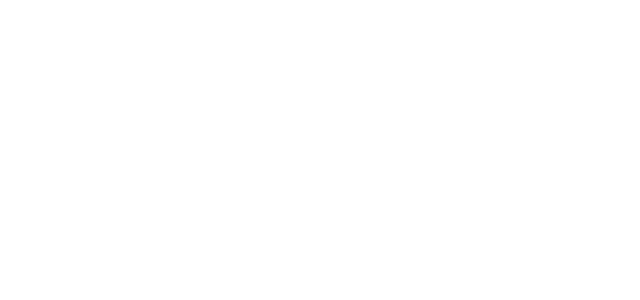
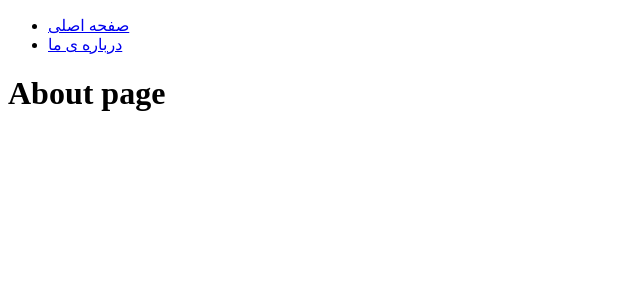
Before and after one commit to artin231/TaskManager-with-React-js, a React (Vite) app in the folder TaskManager/: page /about in a window 1280 px wide. Before the commit this address had no page. Shown: the top 300 px of the page, without its empty margins (0-640 px from the left). Built offline with nearby package versions, Linux system fonts and the light colour scheme.

Commit message:
adding react router

```diff
--- a/TaskManager/src/App.jsx
+++ b/TaskManager/src/App.jsx
@@ -1,11 +1,15 @@
 import { TaskProviderFunc } from "./context/TaskContext"
 import { BrowserRouter as Router, Routes, Route } from 'react-router-dom'
+import HomePage from "./pages/HomePage"
+import AboutPage from "./pages/AboutPage"
 function App() {
 
   return (
     <TaskProviderFunc>
       <Router>
         <Routes>
+        <Route path='/' element={<HomePage/>}/>
+        <Route path='/about' element={<AboutPage/>}/>
         </Routes>
       </Router>
     </TaskProviderFunc>
--- /dev/null
+++ b/TaskManager/src/components/Header.jsx
@@ -0,0 +1,16 @@
+import { Link } from "react-router-dom"
+
+let Header = () => {
+    return (
+        <header>
+            <nav>
+                <ul>
+                    <li><Link to='/'>صفحه اصلی</Link></li>
+                    <li><Link to='/about'>درباره ی ما</Link></li>
+                </ul>
+            </nav>
+        </header>
+    )
+}
+
+export default Header
--- a/TaskManager/src/pages/AboutPage.jsx
+++ b/TaskManager/src/pages/AboutPage.jsx
@@ -0,0 +1,13 @@
+import Header from "../components/Header"
+
+let AboutPage = () => {
+    return (
+        <>
+            <Header />
+            <h1>About page</h1>
+        </>
+
+    )
+}
+
+export default AboutPage
--- a/TaskManager/src/pages/HomePage.jsx
+++ b/TaskManager/src/pages/HomePage.jsx
@@ -0,0 +1,12 @@
+import Header from "../components/Header"
+
+let HomePage = () => {
+    return (
+        <>
+        <Header />
+        <h1>home</h1>
+        </>
+    )
+}
+
+export default HomePage
```
